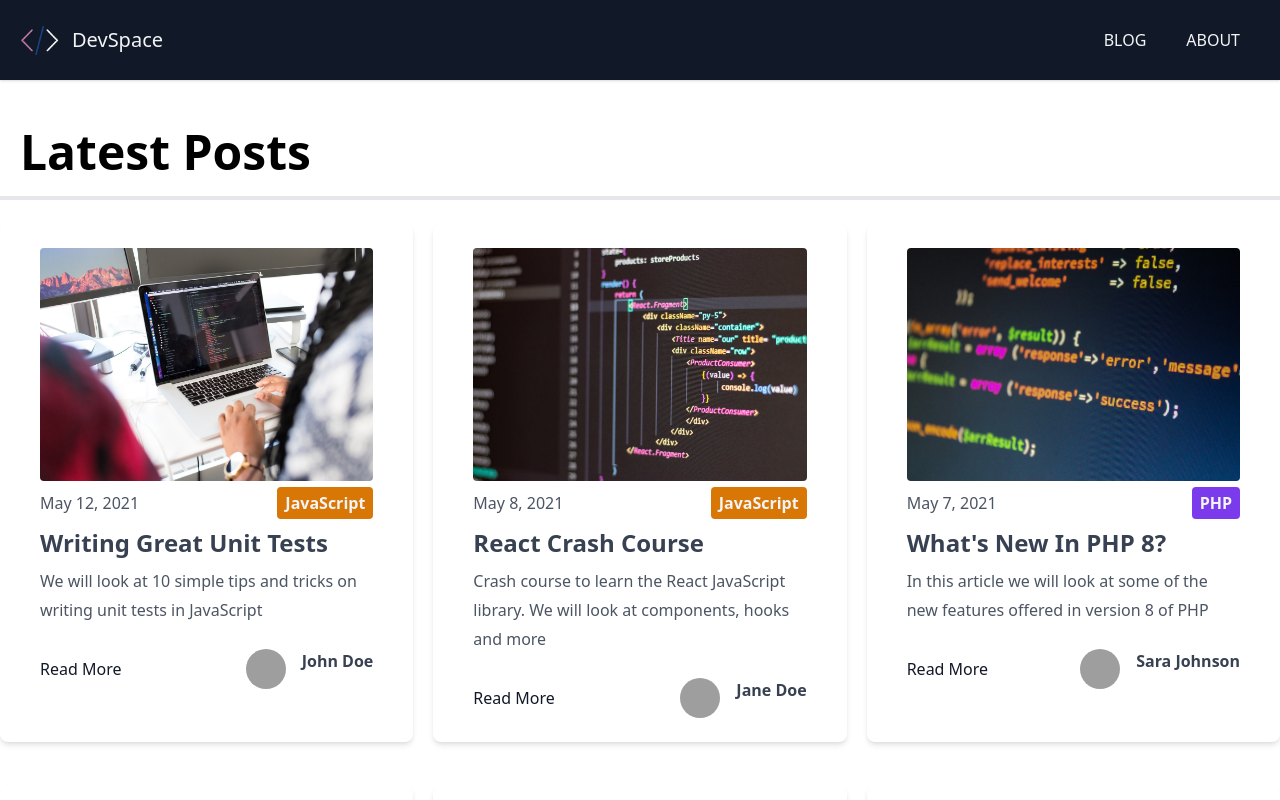
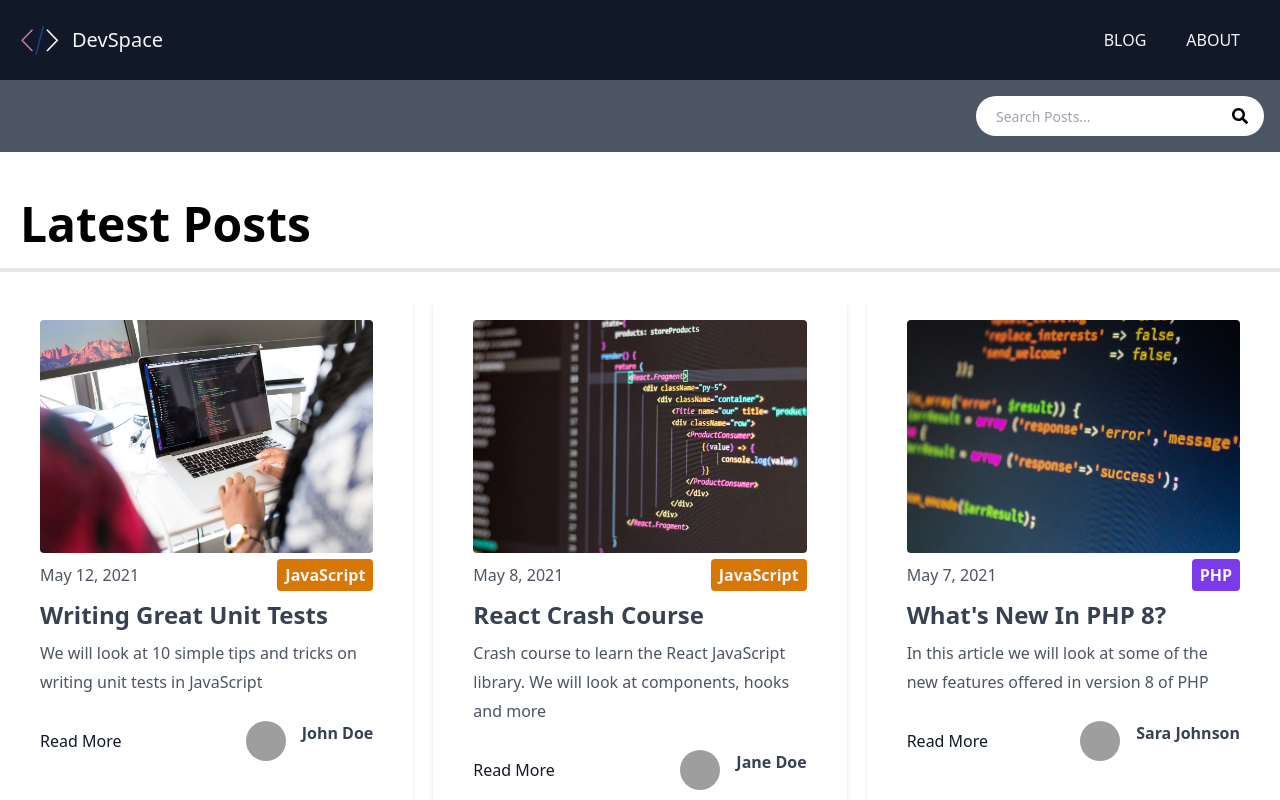
Before and after one commit to yaldakarimi/devSpace, a Next.js app: page / in a window 1280 px wide. Shown: the top 800 px of the page. Built offline with nearby package versions, Linux system fonts and the light colour scheme; grey boxes are pictures that could not be loaded.

Commit message:
search components

```diff
--- a/src/components/Layout.js
+++ b/src/components/Layout.js
@@ -1,5 +1,6 @@
 import Head from 'next/head';
 import Header from '@/components/Header';
+import Search from '@/components/Search';
 
 export default function Layout({ title, keywords, description, children }) {
   return (
@@ -12,6 +13,7 @@ export default function Layout({ title, keywords, description, children }) {
       </Head>
 
       <Header />
+      <Search />
 
       <main className='container mx-auto my-7'>{children}</main>
     </div>
--- a/src/components/Post.js
+++ b/src/components/Post.js
@@ -2,12 +2,13 @@ import Link from 'next/link';
 import Image from 'next/image';
 import CategoryLabel from '@/components/CategoryLabel';
 
-export default function Post({ post }) {
+export default function Post({ post, compact }) {
   const { author, author_image, category, cover_image, date, excerpt, title } =
     post.frontMatter;
 
   return (
     <div className='w-full px-10 py-6 bg-white rounded-lg shadow-md mt-6'>
+      {!compact && (
         <Image
           src={cover_image}
           width={600}
@@ -15,6 +16,7 @@ export default function Post({ post }) {
           alt='cover image'
           className='mb-4 rounded'
         />
+      )}
 
       <div className='flex justify-between items-center'>
         <span className='font-light text-gray-600'>{date}</span>
@@ -32,6 +34,7 @@ export default function Post({ post }) {
         <p className='mt-2 text-gray-600'>{excerpt}</p>
       </div>
 
+      {!compact && (
         <div className='flex justify-between items-center mt-6'>
           <Link href={`/blog/${post.slug}`}>
             <a className='text-gray-900 hover:text-blue-600'>Read More</a>
@@ -47,6 +50,7 @@ export default function Post({ post }) {
             <h3 className='text-gray-700 font-bold'>{author}</h3>
           </div>
         </div>
+      )}
     </div>
   );
 }
--- /dev/null
+++ b/src/components/Search.js
@@ -0,0 +1,46 @@
+import { useState, useEffect } from 'react';
+import { FaSearch } from 'react-icons/fa';
+import SearchResults from '@/components/SearchResults';
+
+export default function Search({}) {
+  const [searchTerm, setSearchTerm] = useState('');
+  const [searchResults, setSearchResults] = useState([]);
+
+  const getResults = async () => {
+    if (searchTerm === '') {
+      setSearchResults([]);
+    } else {
+      const res = await fetch(`/api/search?q=${searchTerm}`);
+      const { results } = await res.json();
+      setSearchResults(results);
+    }
+  };
+
+  useEffect(() => {
+    getResults();
+  }, [searchTerm]);
+
+  return (
+    <div className='relative bg-gray-600 p-4'>
+      <div className='container mx-auto flex  items-center  justify-center md:justify-end '>
+        <div className='relative text-gray-600 w-72'>
+          <form>
+            <input
+              type='search'
+              name='search'
+              id='search'
+              value={searchTerm}
+              onChange={(e) => setSearchTerm(e.target.value)}
+              placeholder='Search Posts...'
+              className='bg-white rounded-full h-10 px-5 pr-10 text-sm focus:outline-none w-full'
+            />
+
+            <FaSearch className='absolute top-0 right-0 text-black mt-3 mr-4' />
+          </form>
+        </div>
+      </div>
+
+      <SearchResults results={searchResults} />
+    </div>
+  );
+}
--- /dev/null
+++ b/src/components/SearchResults.js
@@ -0,0 +1,15 @@
+import Post from './Post';
+
+export default function SearchResults({ results }) {
+  if (results.length === 0) return <></>;
+  return (
+    <div className='absolute top-20 right-0 md:right-10 z-10 border-4 border-gray-500 bg-white text-black w-full md:w-6/12 rounded-2xl '>
+      <div className='p-10'>
+        <h2 className='text-3xl mb-3'>{results.length} Results</h2>
+        {results.map((result, index) => (
+          <Post key={index} post={result} compact={true} />
+        ))}
+      </div>
+    </div>
+  );
+}
```
Also changed, not shown: cache/data.js (added, +1 -0 lines). Lines whose indentation alone changed are shown as unchanged.
